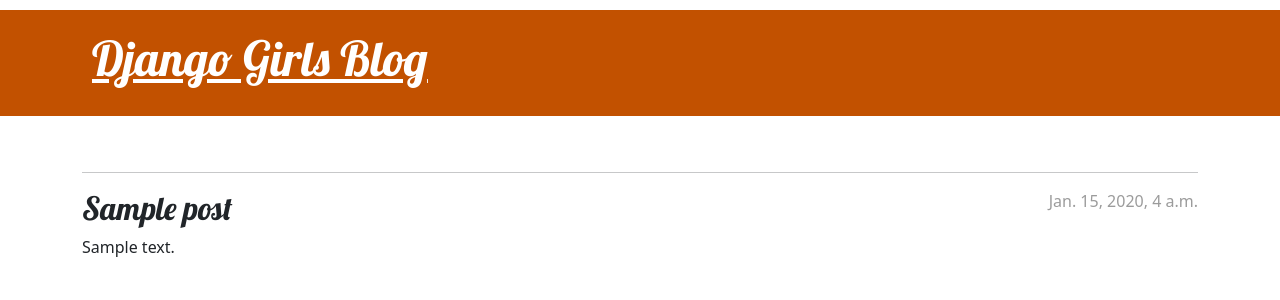
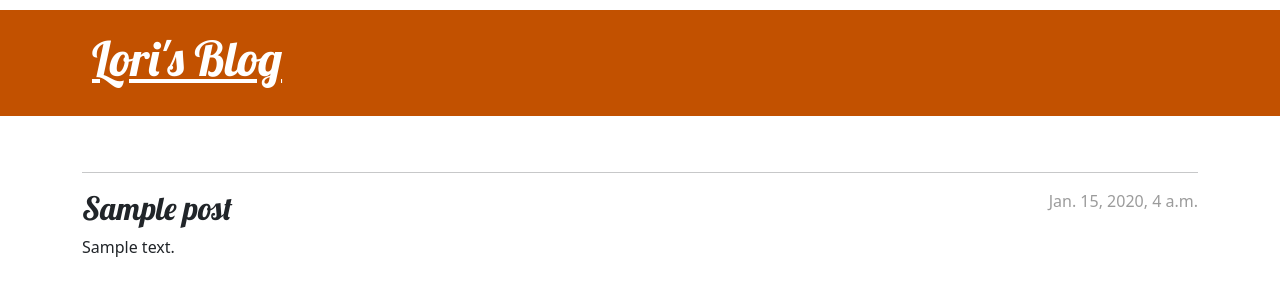
Before and after one commit to loritheladybug7-Ivy/my-first-blog, a Django app: page / in a window 1280 px wide. Shown: the top 300 px of the page. Run offline with Django 3.2, Linux system fonts and the light colour scheme; tables that the repository leaves empty hold one stand-in row (values such as "Sample post").

Commit message:
Fixed title of blog after Template Extending

```diff
--- a/blog/templates/blog/base.html
+++ b/blog/templates/blog/base.html
@@ -2,7 +2,7 @@
 <!DOCTYPE html>
 <html>
     <head>
-        <title>Django Girls blog</title>
+        <title>Lori's Blog</title>
         <link rel="stylesheet" href="https://cdn.jsdelivr.net/npm/bootstrap@5.1.3/dist/css/bootstrap.min.css" integrity="sha384-1BmE4kWBq78iYhFldvKuhfTAU6auU8tT94WrHftjDbrCEXSU1oBoqyl2QvZ6jIW3" crossorigin="anonymous">
         <link rel="stylesheet" href="https://fonts.googleapis.com/css?family=Lobster&subset=latin,latin-ext">
         <link rel="stylesheet" href="{% static 'css/blog.css' %}">
@@ -10,7 +10,7 @@
     <body>
         <header class="page-header">
           <div class="container">
-              <h1><a href="/">Django Girls Blog</a></h1>
+              <h1><a href="/">Lori's Blog</a></h1>
           </div>
         </header>
         <main class="container">
```
